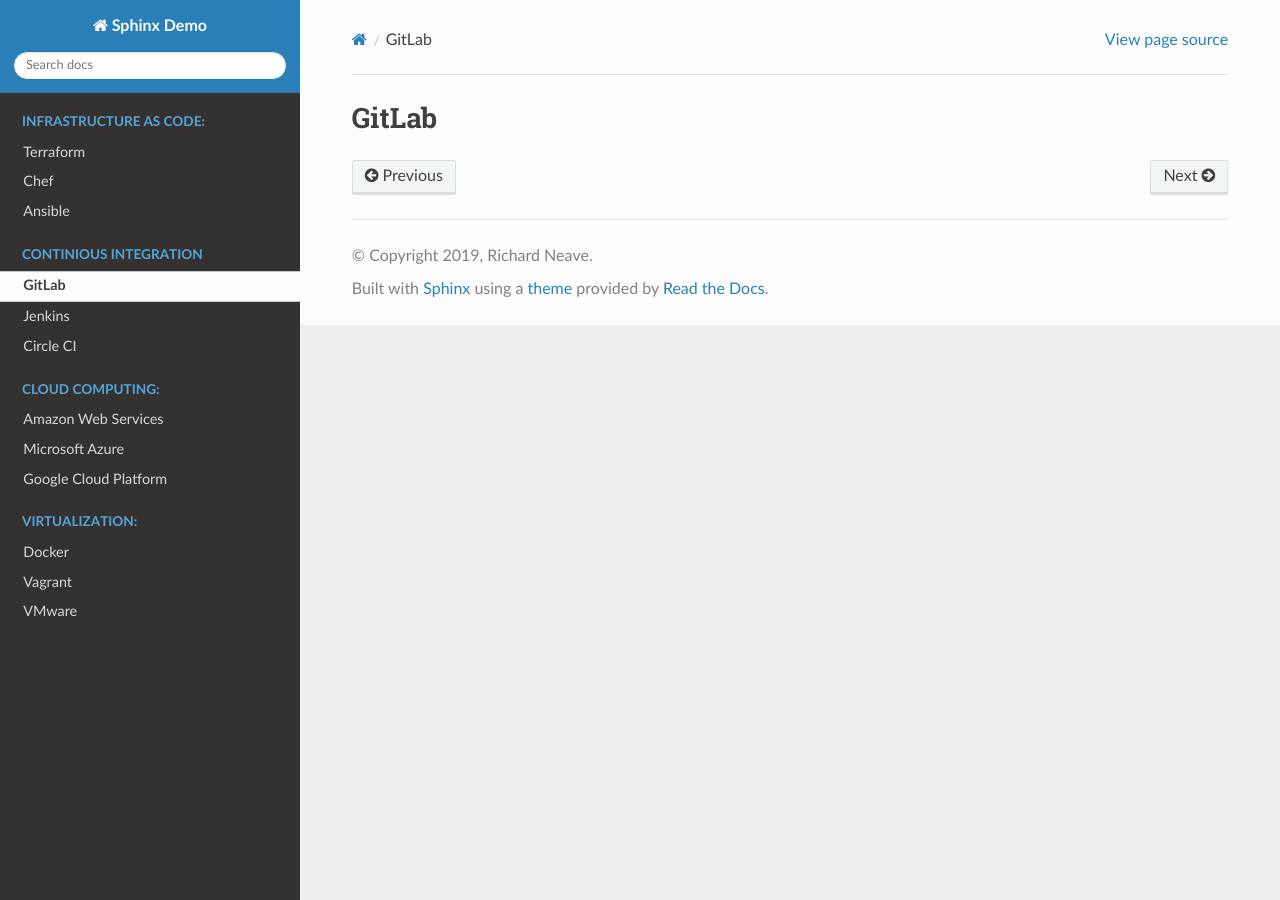
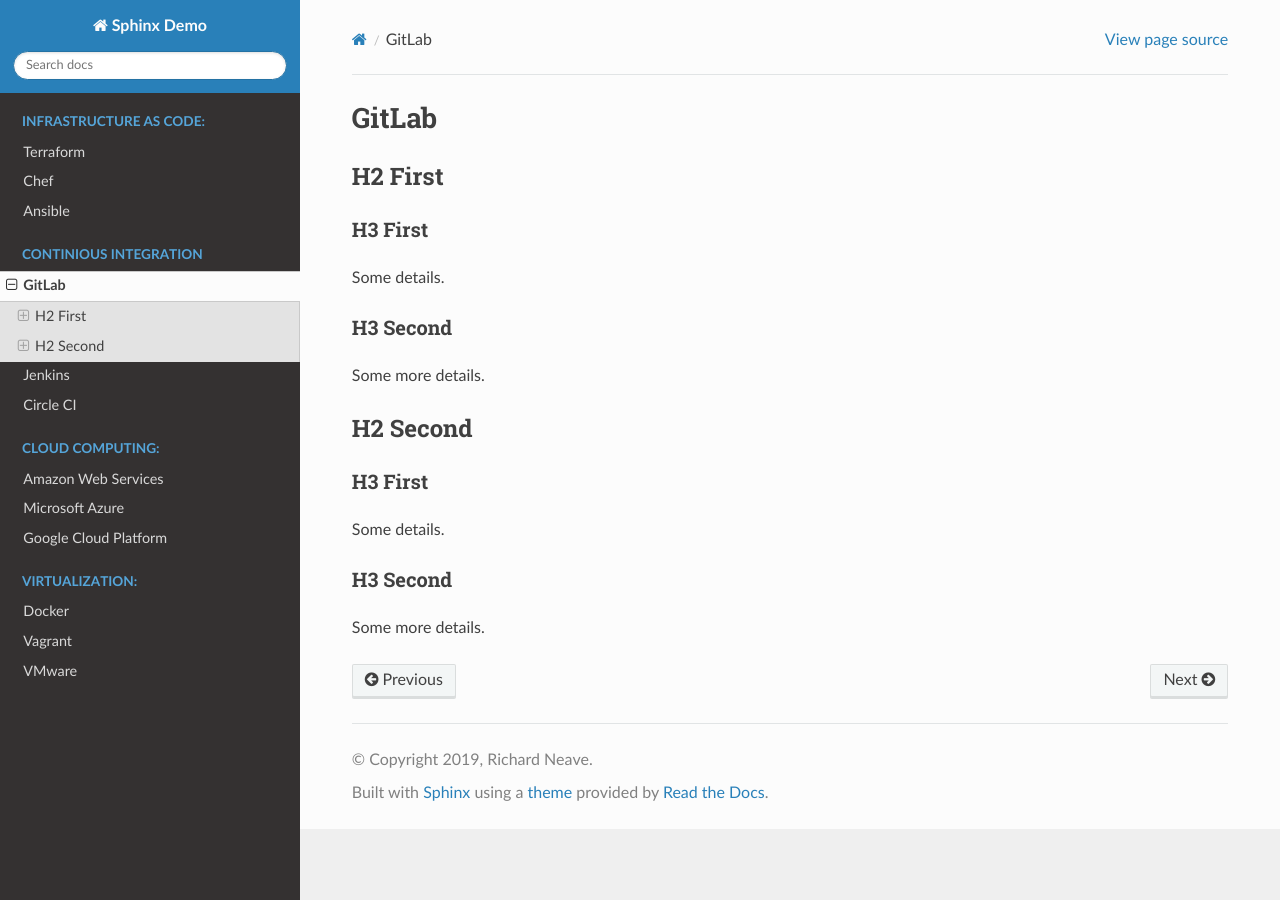
Before and after one commit to 7wmr/sphinx-demo, a Sphinx documentation site: the page built from docs/source/cicd/gitlab/gitlab.rst, in a window 1280 px wide. Built offline with Sphinx 7.4.7 and the Read the Docs theme 2.0.0, drawn with Linux system fonts in a browser that asks for light colours.

Commit message:
HEADERS
- add headers to example

```diff
--- a/docs/source/cicd/gitlab/gitlab.rst
+++ b/docs/source/cicd/gitlab/gitlab.rst
@@ -1,2 +1,28 @@
 GitLab
 ==========================
+
+H2 First
+--------------------------
+
+H3 First
+~~~~~~~~~~~~~~~~~~~~~~~~~~
+
+Some details.
+
+H3 Second
+~~~~~~~~~~~~~~~~~~~~~~~~~~
+
+Some more details.
+
+H2 Second
+--------------------------
+
+H3 First
+~~~~~~~~~~~~~~~~~~~~~~~~~~
+
+Some details.
+
+H3 Second
+~~~~~~~~~~~~~~~~~~~~~~~~~~
+
+Some more details.
```
